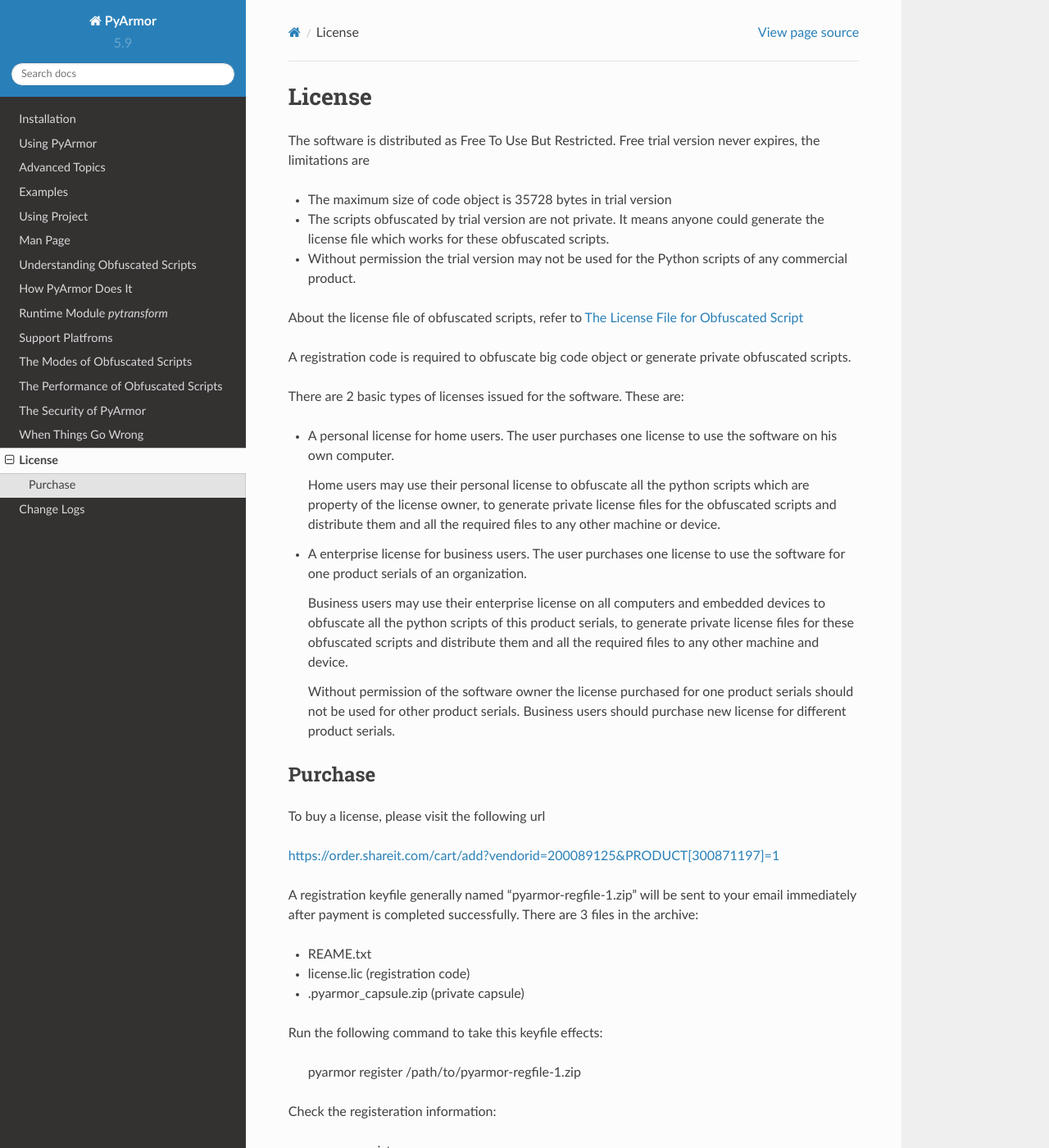
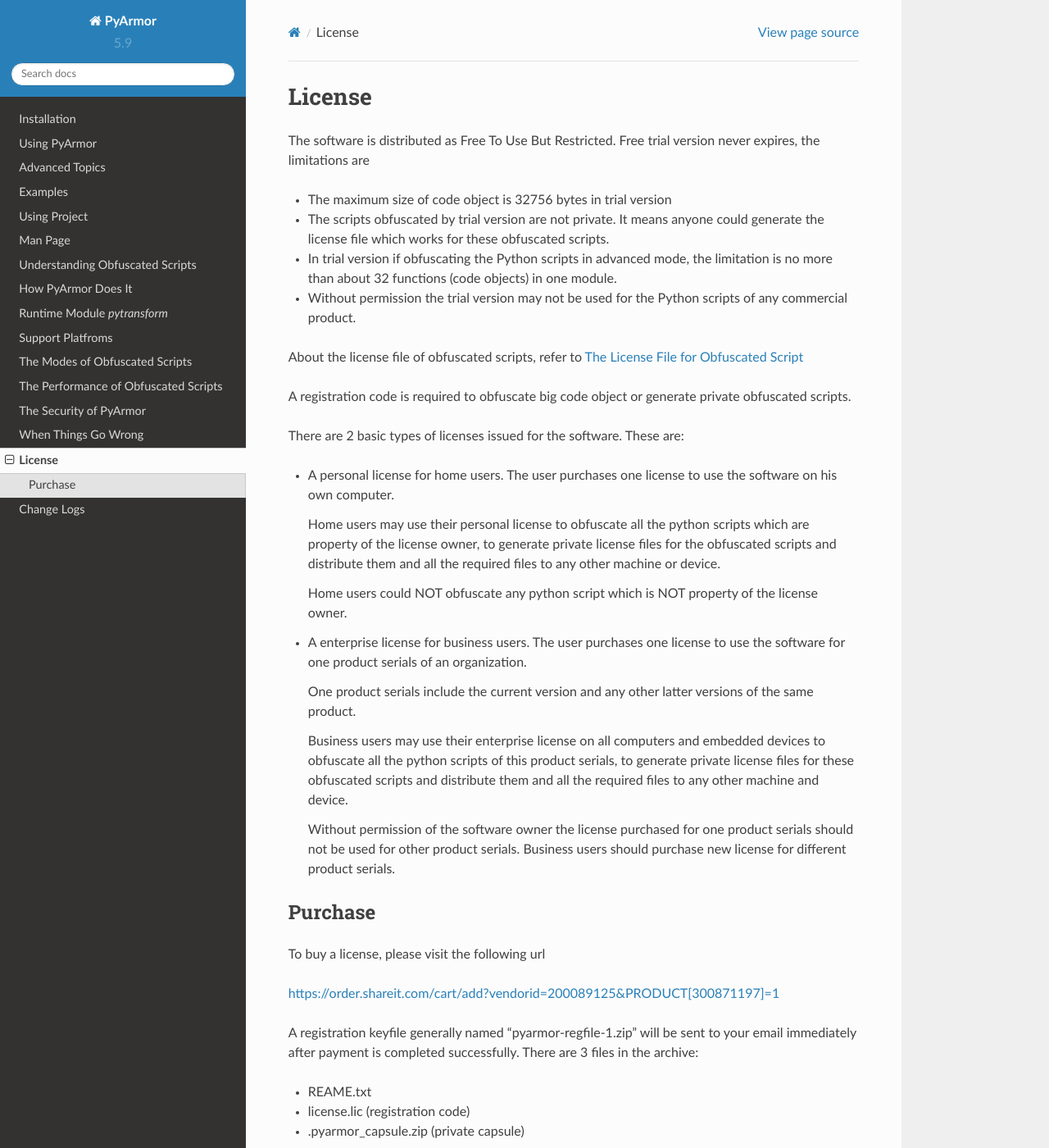
Before and after one commit to dashingsoft/pyarmor, a Sphinx documentation site: the page built from docs/license.rst, in a window 1280 px wide and 1400 px high. Shown: the whole window at 82% size. Built offline with Sphinx 7.4.7 and the Read the Docs theme 2.0.0, drawn with Linux system fonts in a browser that asks for light colours.

Commit message:
Refine license

```diff
--- a/docs/license.rst
+++ b/docs/license.rst
@@ -6,10 +6,13 @@
 The software is distributed as Free To Use But Restricted. Free trial
 version never expires, the limitations are
 
-- The maximum size of code object is 35728 bytes in trial version
+- The maximum size of code object is 32756 bytes in trial version
 - The scripts obfuscated by trial version are not private. It means
   anyone could generate the license file which works for these
   obfuscated scripts.
+- In trial version if obfuscating the Python scripts in advanced mode,
+  the limitation is no more than about 32 functions (code objects) in
+  one module.
 - Without permission the trial version may not be used for the Python
   scripts of any commercial product.
 
@@ -29,9 +32,15 @@
   private license files for the obfuscated scripts and distribute them
   and all the required files to any other machine or device.
 
+  Home users could NOT obfuscate any python script which is NOT
+  property of the license owner.
+
 * A enterprise license for business users. The user purchases one
   license to use the software for one product serials of an
   organization.
+
+  One product serials include the current version and any other latter
+  versions of the same product.
 
   Business users may use their enterprise license on all computers and
   embedded devices to obfuscate all the python scripts of this product
--- a/docs/mode.rst
+++ b/docs/mode.rst
@@ -42,9 +42,9 @@
 
 .. note::
 
-   In trial version if there are more than about 30 functions in one module,
-   this module could not be obfuscated by advanced mdoe (It still could be
-   obfuscated by non-advanced mode).
+   In trial version the module could not be obfuscated by advanced
+   mdoe if there are more than about 30 functions in this module, (It
+   still could be obfuscated by non-advanced mode).
 
 .. _obfuscating code mode:
 
```
Also changed, not shown: README.md (+3 -1 lines), 2 other files.
